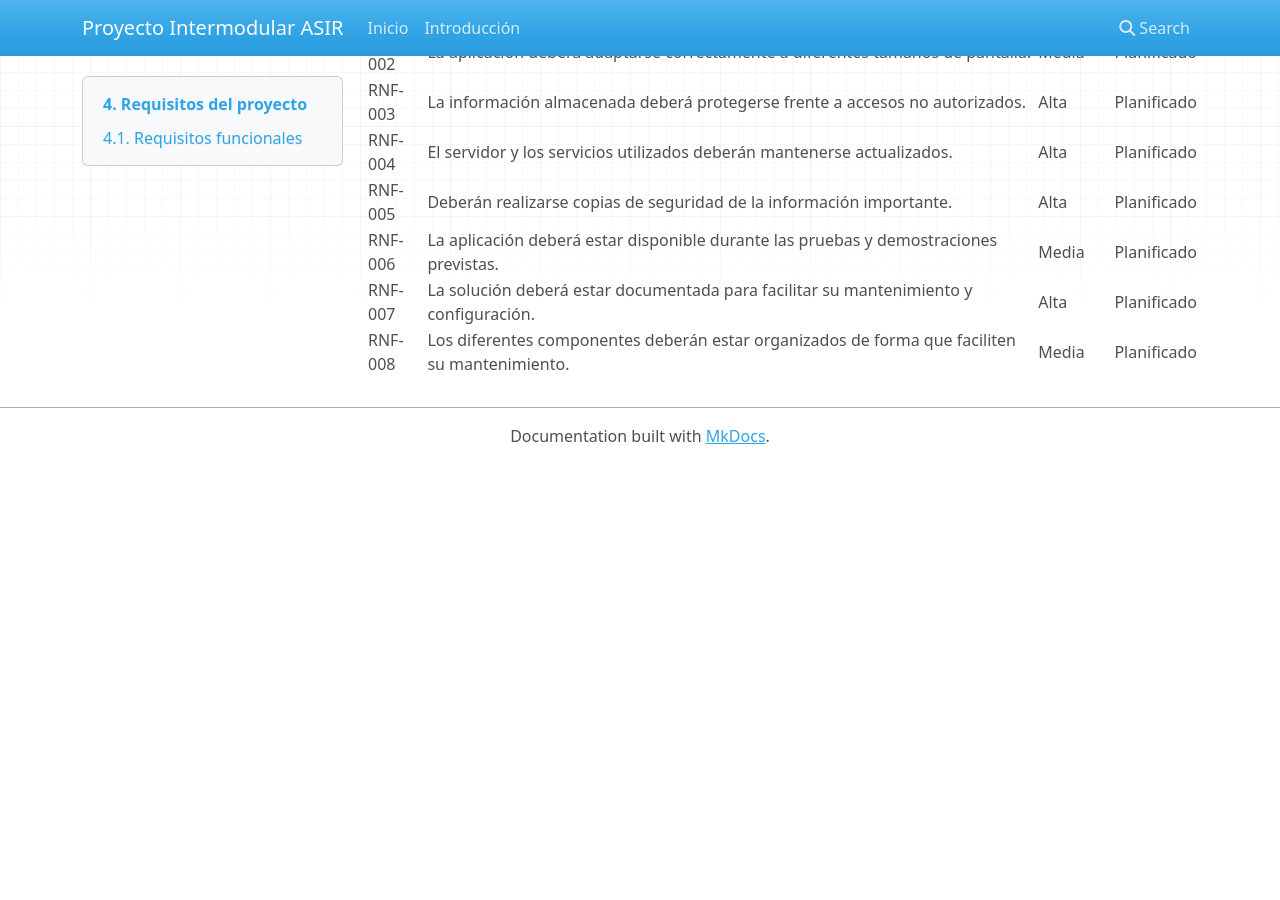
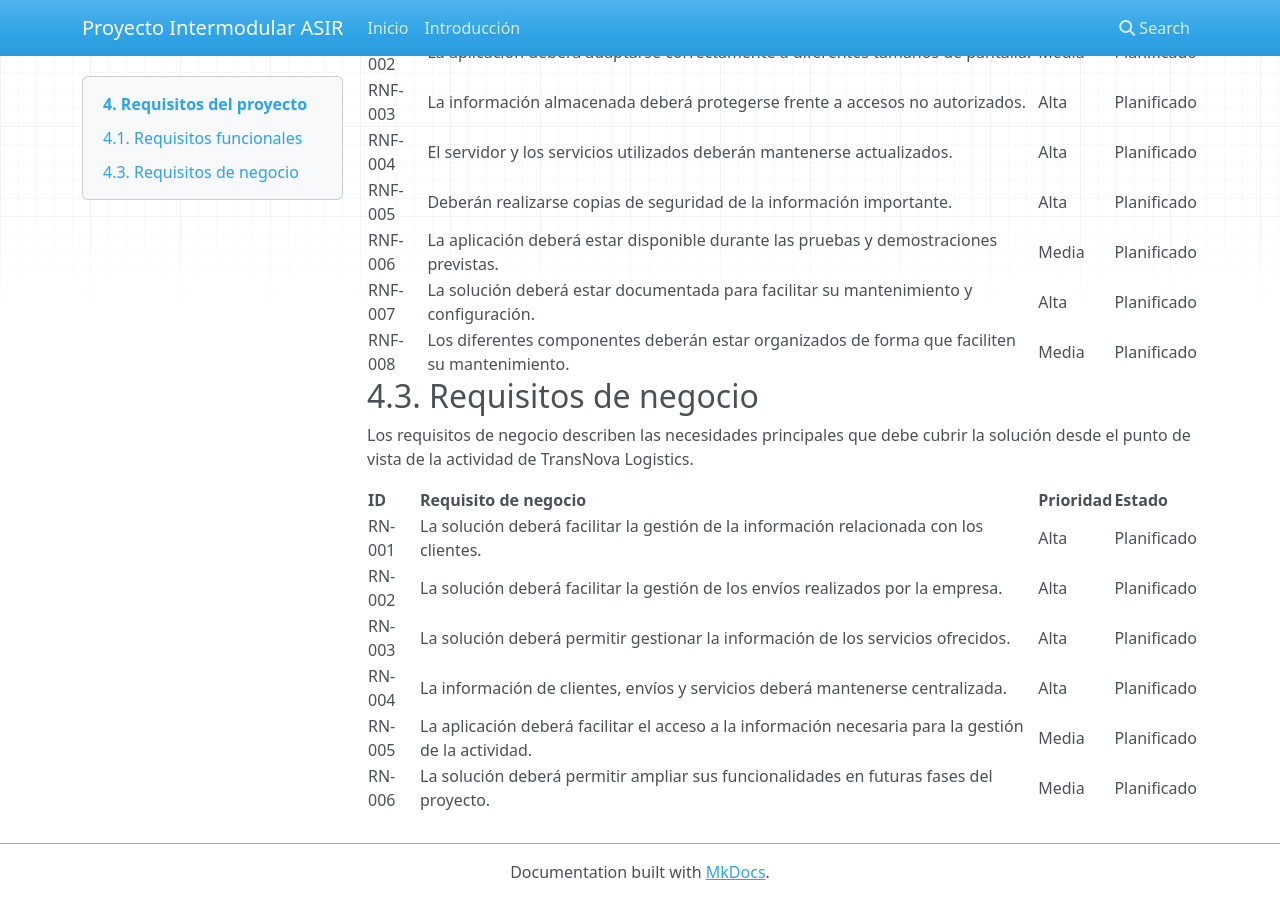
Before and after one commit to joelsanchezgalera-ship-it/Proyecto-Intermodular-ASIR, an MkDocs documentation site: the page built from docs/04_requisitos.md, in a window 1280 px wide and 900 px high, scrolled down 910 px. Built offline with MkDocs 1.6.1, drawn with Linux system fonts in a browser that asks for light colours; nearby versions of some CDN libraries; before the commit the page ends 1374 px from its top, so only the background shows below that.

Commit message:
Añadidos requisitos de negocio

```diff
--- a/docs/04_requisitos.md
+++ b/docs/04_requisitos.md
@@ -29,3 +29,16 @@ Los requisitos no funcionales definen las características de calidad, seguridad
 | RNF-006 | La aplicación deberá estar disponible durante las pruebas y demostraciones previstas. | Media | Planificado |
 | RNF-007 | La solución deberá estar documentada para facilitar su mantenimiento y configuración. | Alta | Planificado |
 | RNF-008 | Los diferentes componentes deberán estar organizados de forma que faciliten su mantenimiento. | Media | Planificado |
+
+## 4.3. Requisitos de negocio
+
+Los requisitos de negocio describen las necesidades principales que debe cubrir la solución desde el punto de vista de la actividad de TransNova Logistics.
+
+| ID | Requisito de negocio | Prioridad | Estado |
+|---|---|---|---|
+| RN-001 | La solución deberá facilitar la gestión de la información relacionada con los clientes. | Alta | Planificado |
+| RN-002 | La solución deberá facilitar la gestión de los envíos realizados por la empresa. | Alta | Planificado |
+| RN-003 | La solución deberá permitir gestionar la información de los servicios ofrecidos. | Alta | Planificado |
+| RN-004 | La información de clientes, envíos y servicios deberá mantenerse centralizada. | Alta | Planificado |
+| RN-005 | La aplicación deberá facilitar el acceso a la información necesaria para la gestión de la actividad. | Media | Planificado |
+| RN-006 | La solución deberá permitir ampliar sus funcionalidades en futuras fases del proyecto. | Media | Planificado |
```
